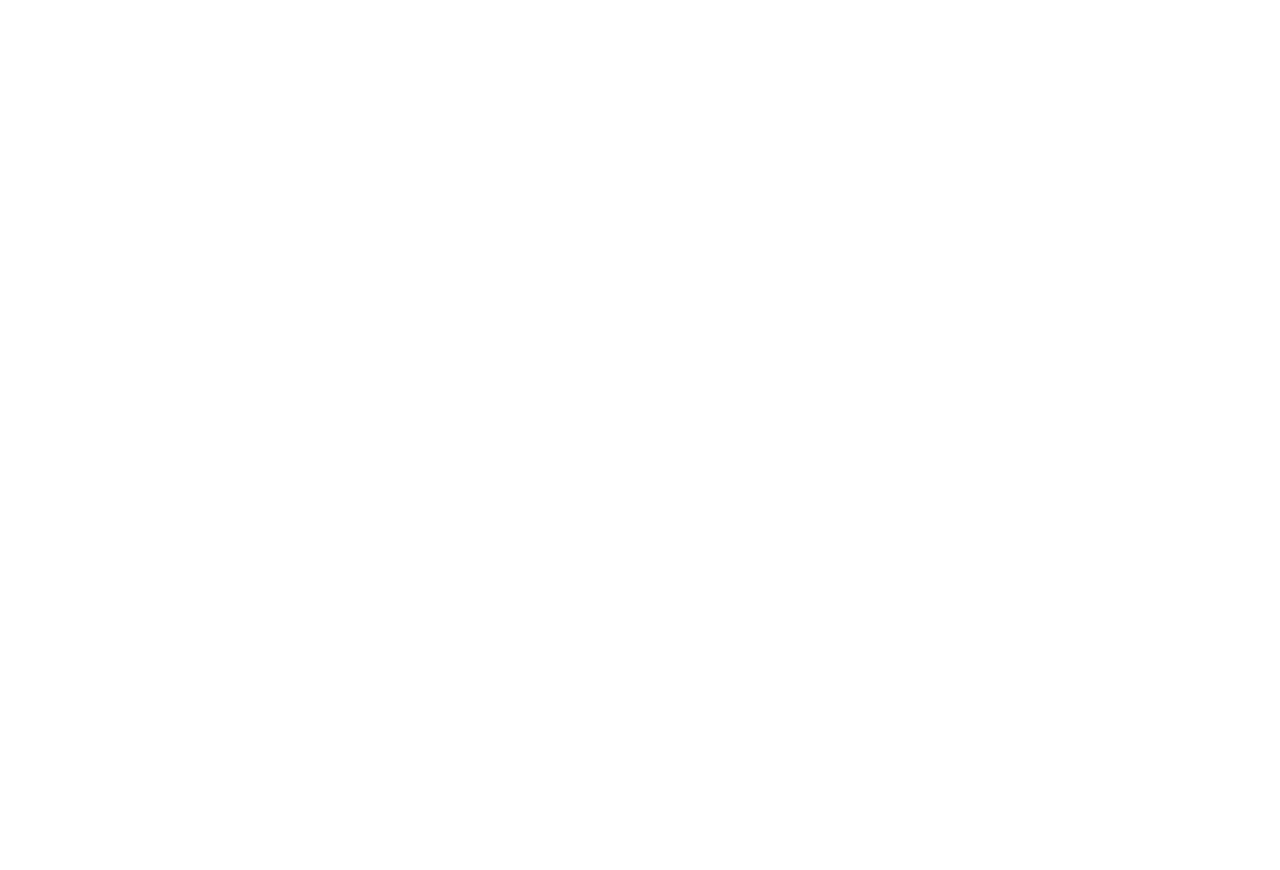
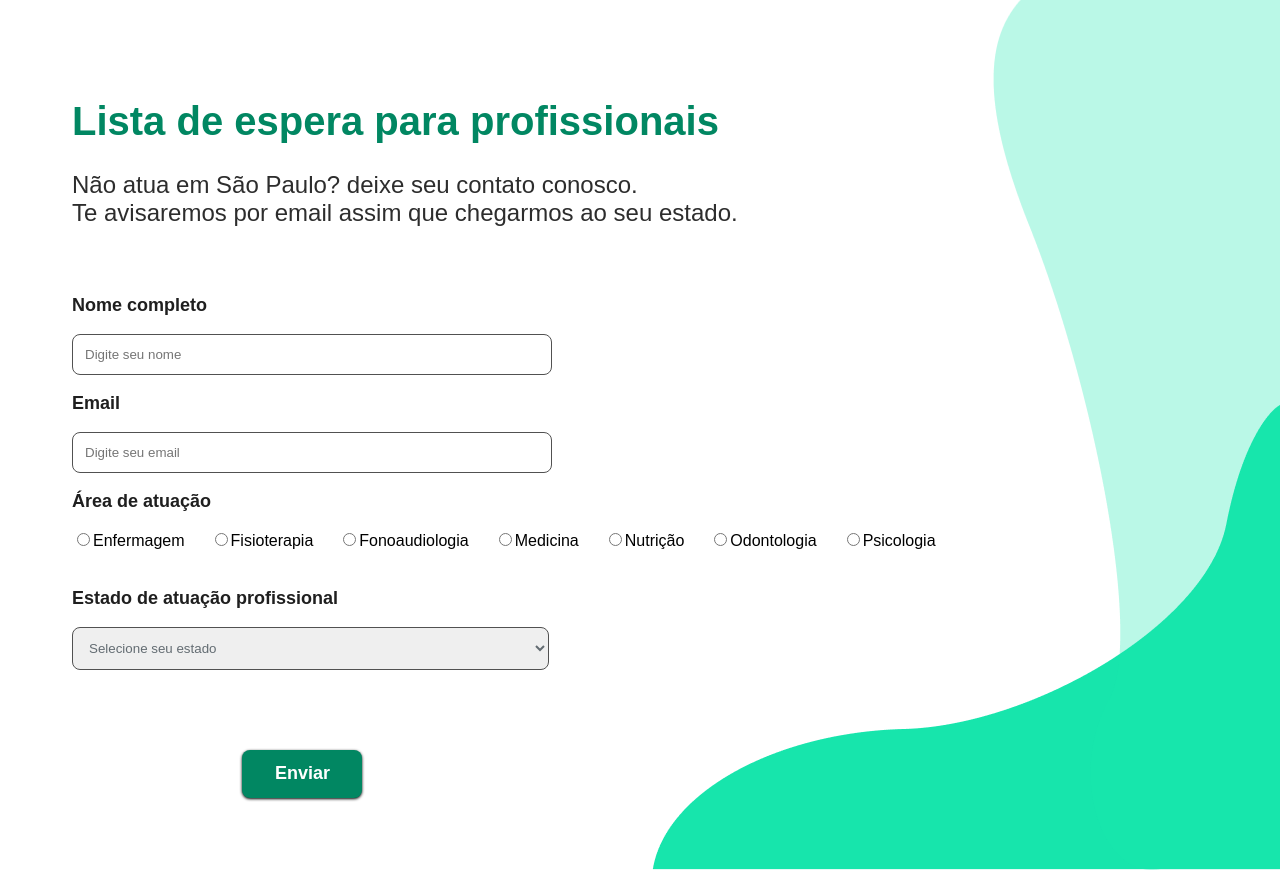
Before and after one commit to maayume/Lacrei, a React (Vite) app: page /listaespera in a window 1280 px wide. Before the commit this address had no page. Before the commit the page ends 800 px from the top, so only its background shows below. Built offline with nearby package versions, Linux system fonts and the light colour scheme.

Commit message:
Lista de espera (#1)
* inclusao da page lista de espera, adicao nas rotas, correcao da grafia do wrapper

* adicao da fonte sans serif

```diff
--- a/src/App.tsx
+++ b/src/App.tsx
@@ -1,5 +1,4 @@
 import "./styles/global.css";
-
 import Routes from "./Routes";
 
 export default function App(){
--- a/src/Routes.tsx
+++ b/src/Routes.tsx
@@ -1,4 +1,4 @@
-import { Routes as WapperRoute, Route, BrowserRouter } from "react-router-dom";
+import { Routes as WrapperRoute, Route, BrowserRouter } from "react-router-dom";
 
 import  Home  from "./pages/Home";
 import  Login  from "./pages/Login";
@@ -6,18 +6,20 @@
 import Cadastro from "./pages/Cadastro";
 import PosCadastro from "./pages/PosCadastro";
 import  Perfil  from "./pages/Perfil";
+import ListaEspera from "./pages/ListaEspera";
 
 export default function Routes(){
     return(
         <BrowserRouter>
-            <WapperRoute>
+            <WrapperRoute>
                 <Route path="/" element={ <Home /> } />
                 <Route path="/login" element={ <Login /> } />
                 <Route path="/precadastro" element={ <PreCadastro /> } />
                 <Route path="/cadastro" element={ <Cadastro /> } />
                 <Route path="/poscadastro" element={ <PosCadastro /> } />
                 <Route path="/perfil" element={ <Perfil /> } />
-            </WapperRoute>
+                <Route path="/listaespera" element={ <ListaEspera /> } />
+            </WrapperRoute>
         </BrowserRouter>
     );
 }
--- a/src/pages/Home/index.tsx
+++ b/src/pages/Home/index.tsx
@@ -1,4 +1,3 @@
-import Header from "../../components/Header";
 import "../../styles/global.css";
 
 export default function Home(){
--- /dev/null
+++ b/src/pages/ListaEspera/index.tsx
@@ -0,0 +1,95 @@
+import "../../styles/global.css";
+import "./styles.css"
+
+export default function ListaEspera(){
+    return (
+      <div className="lista-espera">
+        <h1>Lista de espera para profissionais</h1>
+        <h4>Não atua em São Paulo? deixe seu contato conosco.</h4>
+        <h4>Te avisaremos por email assim que chegarmos ao seu estado.</h4>
+
+        <form action="" id="form-lista-espera" method="post">
+            <label htmlFor="nome-completo">
+            <p>Nome completo</p>
+            <input type="text" name="nome-completo" id="nome-completo" className="input-field" placeholder="Digite seu nome" />
+            </label>
+            <label htmlFor="email">
+            <p>Email</p>
+            <input type="email" name="email" id="email" className="input-field" placeholder="Digite seu email"/>
+            </label>
+            <div id="form-radio">
+                <p>Área de atuação</p>
+
+                <label htmlFor="enfermagem">
+                <input type="radio" name="area-de-atuacao" id="enfermagem" value="enfermagem"/>
+                <span>Enfermagem</span>
+                </label>
+
+                <label htmlFor="fisioterapia">
+                <input type="radio" name="area-de-atuacao" id="fisioterapia" value="fisioterapia"/>
+                <span>Fisioterapia</span>
+                </label>
+
+                <label htmlFor="fonoaudiologia">
+                <input type="radio" name="area-de-atuacao" id="fonoaudiologia" value="fonoaudiologia"/>
+                <span>Fonoaudiologia</span>
+                </label>
+
+                <label htmlFor="medicina">
+                <input type="radio" name="area-de-atuacao" id="medicina" value="medicina"/>
+                <span>Medicina</span>
+                </label>
+
+                <label htmlFor="nutricao">
+                <input type="radio" name="area-de-atuacao" id="nutricao" value="nutricao"/>
+                <span>Nutrição</span>
+                </label>
+
+                <label htmlFor="odontologia">
+                <input type="radio" name="area-de-atuacao" id="odontologia" value="odontologia"/>
+                <span>Odontologia</span>
+                </label>
+
+                <label htmlFor="psicologia">
+                <input type="radio" name="area-de-atuacao" id="psicologia" value="psicologia"/>
+                <span>Psicologia</span>
+                </label>
+            </div>
+            <div className="input-estado">
+            <p>Estado de atuação profissional</p>
+            <select name="estado" id="estado" form="form-lista-espera" placeholder="Selecione o seu estado">
+                <option value="AC">Selecione seu estado</option>
+                <option value="AC">AC</option>
+                <option value="AL">AL</option>
+                <option value="AM">AM</option>
+                <option value="AP">AP</option>
+                <option value="BA">BA</option>
+                <option value="CE">CE</option>
+                <option value="DF">DF</option>
+                <option value="ES">ES</option>
+                <option value="GO">GO</option>
+                <option value="MA">MA</option>
+                <option value="MG">MG</option>
+                <option value="MS">MS</option>
+                <option value="MT">MT</option>
+                <option value="PA">PA</option>
+                <option value="PB">PB</option>
+                <option value="PE">PE</option>
+                <option value="PI">PI</option>
+                <option value="PR">PR</option>
+                <option value="RJ">RJ</option>
+                <option value="RN">RN</option>
+                <option value="RO">RO</option>
+                <option value="RR">RR</option>
+                <option value="RS">RS</option>
+                <option value="SC">SC</option>
+                <option value="SE">SE</option>
+                <option value="SP">SP</option>
+                <option value="TO">TO</option>
+            </select>
+            </div>
+            <button id="submit-button" type="submit">Enviar</button>
+        </form>
+      </div>
+    );
+  }
--- /dev/null
+++ b/src/pages/ListaEspera/styles.css
@@ -0,0 +1,100 @@
+body {
+    font-family: sans-serif;
+    padding: 5%;
+    background-image: url('../../assets/background/bg-img-1.png'), url('../../assets/background/bg-img-2.png');
+    background-position: right bottom;
+    background-repeat: no-repeat;
+    background-size: auto;
+
+}
+
+.lista-espera h1 {
+    font-weight: 600;
+    font-size: 40px;
+    color: #018762;
+
+}
+
+.lista-espera h4 {
+    font-weight: 400;
+    font-size: 24px;
+    color: #2D2D2D;
+    margin: 0 auto;
+
+}
+
+#form-lista-espera {
+    margin-top: 50px;
+    display: flex;
+    flex-direction: column;
+}
+
+#form-lista-espera p{
+    font-weight: 700;
+    font-size: 18px;
+    color: #1F1F1F;
+
+}
+
+.input-field {
+    border: 1px solid #515151;
+    border-radius: 8px;
+    padding: 12px;
+    width: 40%;
+}
+
+.input-estado {
+    margin-top: 20px;
+}
+
+#estado {
+    border: 1px solid #515151;
+    border-radius: 8px;
+    padding: 12px;
+    width: 42%;
+}
+
+select {
+    color: #636c72;
+}
+
+#form-radio span {
+    margin-right: 25px;
+}
+
+#submit-button {
+    padding: 10px 32px;
+    width: 120px;
+    height: 48px;
+    margin-top: 80px;
+    margin-left: 15%;
+    background-color: #018762;
+    color:#fff;
+    font-weight: 700;
+    font-size: 18px;
+    border: none;
+    border-radius: 8px;
+    box-shadow: 0 1px 3px 0 black;
+
+}
+
+@media only screen and (max-width: 768px) {
+    .input-field {
+        width: 90%;
+    }
+
+    #estado {
+        width: 95%;
+    }
+
+    #form-radio {
+        display: flex;
+        flex-direction: column;
+    }
+
+    #submit-button {
+        width: 90%;
+        margin: 80px auto 0;
+
+    }
+}
```
Also changed, not shown: src/assets/background/bg-img-1.png (added), src/assets/background/bg-img-2.png (added).
